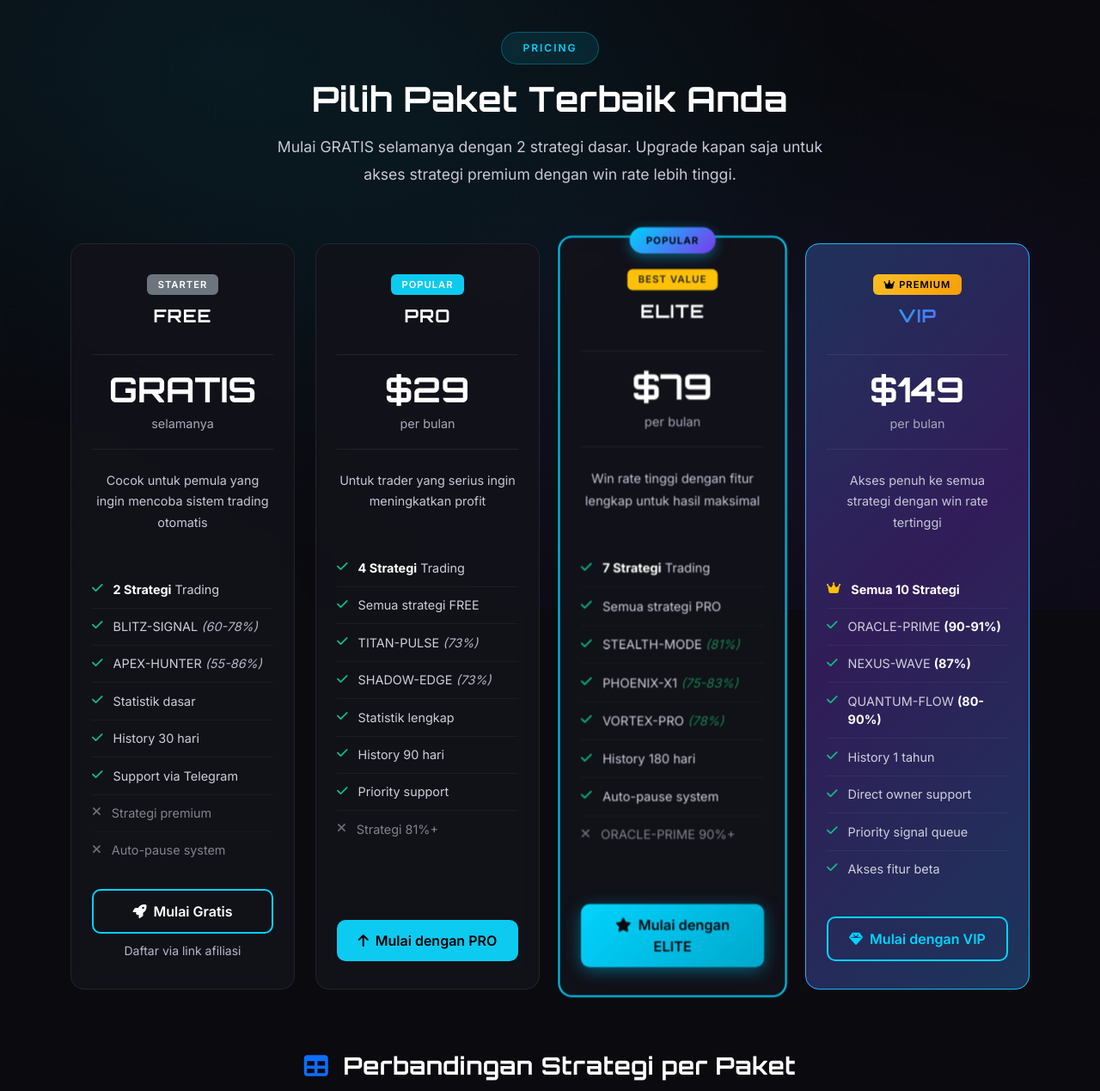
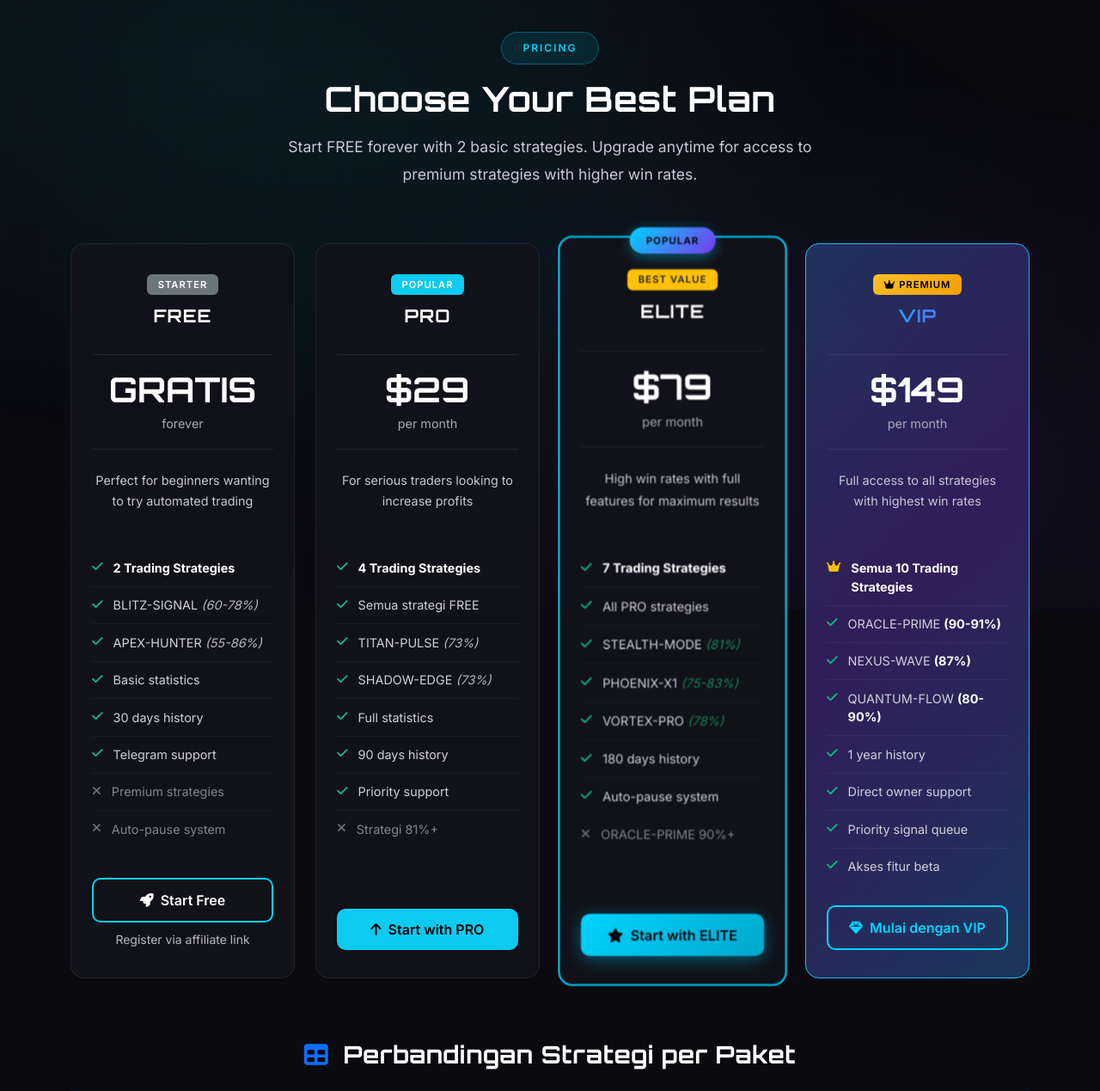
Before and after one commit to devintropers97-afk/PLAN-ROBOT-1, a PHP site: page /pricing.php in a window 1280 px wide. Shown: the part 91-1360 px from the top of the page at 86% size. Run offline with PHP 8.4, Linux system fonts and the light colour scheme; some libraries are stand-ins or nearby versions.

Commit message:
BATCH 8: Update badges.php and pricing.php multi-language
- badges.php: header, stats, category labels, CTA, rarity section
- pricing.php: header, FREE/PRO/ELITE/VIP cards with translated labels
- All pricing tiers now use translation functions for labels

```diff
--- a/pricing.php
+++ b/pricing.php
@@ -7,9 +7,9 @@ require_once 'includes/header.php';
     <div class="container">
         <div class="section-header fade-in">
             <span class="section-badge">Pricing</span>
-            <h1 class="section-title">Pilih Paket Terbaik Anda</h1>
+            <h1 class="section-title"><?php _e('pricing_main_title'); ?></h1>
             <p class="section-desc">
-                Mulai GRATIS selamanya dengan 2 strategi dasar. Upgrade kapan saja untuk akses strategi premium dengan win rate lebih tinggi.
+                <?php _e('pricing_main_desc'); ?>
             </p>
         </div>
 
@@ -19,18 +19,18 @@ require_once 'includes/header.php';
                 <div class="card pricing-card h-100">
                     <div class="card-body d-flex flex-column">
                         <div class="pricing-tier-badge">
-                            <span class="badge bg-secondary">STARTER</span>
+                            <span class="badge bg-secondary"><?php _e('pricing_starter'); ?></span>
                         </div>
                         <h3 class="pricing-name">FREE</h3>
                         <div class="pricing-price">
                             <span class="amount">GRATIS</span>
-                            <span class="period">selamanya</span>
+                            <span class="period"><?php _e('pricing_forever'); ?></span>
                         </div>
-                        <p class="pricing-desc">Cocok untuk pemula yang ingin mencoba sistem trading otomatis</p>
+                        <p class="pricing-desc"><?php _e('pricing_free_desc'); ?></p>
                         <ul class="pricing-features flex-grow-1">
                             <li>
                                 <i class="fas fa-check"></i>
-                                <span><strong>2 Strategi</strong> Trading</span>
+                                <span><strong>2 <?php _e('pricing_strategies'); ?></strong></span>
                             </li>
                             <li>
                                 <i class="fas fa-check"></i>
@@ -42,29 +42,29 @@ require_once 'includes/header.php';
                             </li>
                             <li>
                                 <i class="fas fa-check"></i>
-                                <span>Statistik dasar</span>
+                                <span><?php _e('pricing_basic_stats'); ?></span>
                             </li>
                             <li>
                                 <i class="fas fa-check"></i>
-                                <span>History 30 hari</span>
+                                <span><?php _e('pricing_history_30'); ?></span>
                             </li>
                             <li>
                                 <i class="fas fa-check"></i>
-                                <span>Support via Telegram</span>
+                                <span><?php _e('pricing_support_telegram'); ?></span>
                             </li>
                             <li class="disabled">
                                 <i class="fas fa-times"></i>
-                                <span>Strategi premium</span>
+                                <span><?php _e('pricing_premium_strats'); ?></span>
                             </li>
                             <li class="disabled">
                                 <i class="fas fa-times"></i>
-                                <span>Auto-pause system</span>
+                                <span><?php _e('pricing_auto_pause'); ?></span>
                             </li>
                         </ul>
                         <a href="register.php" class="btn btn-secondary w-100 mt-auto">
-                            <i class="fas fa-rocket me-2"></i>Mulai Gratis
+                            <i class="fas fa-rocket me-2"></i><?php _e('pricing_start_free'); ?>
                         </a>
-                        <small class="d-block text-muted mt-2 text-center">Daftar via link afiliasi</small>
+                        <small class="d-block text-muted mt-2 text-center"><?php _e('pricing_affiliate_note'); ?></small>
                     </div>
                 </div>
             </div>
@@ -74,18 +74,18 @@ require_once 'includes/header.php';
                 <div class="card pricing-card h-100">
                     <div class="card-body d-flex flex-column">
                         <div class="pricing-tier-badge">
-                            <span class="badge bg-info">POPULAR</span>
+                            <span class="badge bg-info"><?php _e('pricing_popular'); ?></span>
                         </div>
                         <h3 class="pricing-name">PRO</h3>
                         <div class="pricing-price">
                             <span class="amount">$29</span>
-                            <span class="period">per bulan</span>
+                            <span class="period"><?php _e('pricing_per_month'); ?></span>
                         </div>
-                        <p class="pricing-desc">Untuk trader yang serius ingin meningkatkan profit</p>
+                        <p class="pricing-desc"><?php _e('pricing_pro_desc'); ?></p>
                         <ul class="pricing-features flex-grow-1">
                             <li>
                                 <i class="fas fa-check"></i>
-                                <span><strong>4 Strategi</strong> Trading</span>
+                                <span><strong>4 <?php _e('pricing_strategies'); ?></strong></span>
                             </li>
                             <li>
                                 <i class="fas fa-check"></i>
@@ -101,15 +101,15 @@ require_once 'includes/header.php';
                             </li>
                             <li>
                                 <i class="fas fa-check"></i>
-                                <span>Statistik lengkap</span>
+                                <span><?php _e('pricing_full_stats'); ?></span>
                             </li>
                             <li>
                                 <i class="fas fa-check"></i>
-                                <span>History 90 hari</span>
+                                <span><?php _e('pricing_history_90'); ?></span>
                             </li>
                             <li>
                                 <i class="fas fa-check"></i>
-                                <span>Priority support</span>
+                                <span><?php _e('pricing_support_priority'); ?></span>
                             </li>
                             <li class="disabled">
                                 <i class="fas fa-times"></i>
@@ -117,7 +117,7 @@ require_once 'includes/header.php';
                             </li>
                         </ul>
                         <a href="<?php echo isLoggedIn() ? 'subscribe.php?plan=pro' : 'register.php'; ?>" class="btn btn-info w-100 mt-auto">
-                            <i class="fas fa-arrow-up me-2"></i><?php echo isLoggedIn() ? 'Upgrade ke PRO' : 'Mulai dengan PRO'; ?>
+                            <i class="fas fa-arrow-up me-2"></i><?php echo isLoggedIn() ? __('pricing_upgrade_pro') : __('pricing_start_pro'); ?>
                         </a>
                     </div>
                 </div>
@@ -128,22 +128,22 @@ require_once 'includes/header.php';
                 <div class="card pricing-card featured h-100">
                     <div class="card-body d-flex flex-column">
                         <div class="pricing-tier-badge">
-                            <span class="badge bg-warning text-dark">BEST VALUE</span>
+                            <span class="badge bg-warning text-dark"><?php _e('pricing_best_value'); ?></span>
                         </div>
                         <h3 class="pricing-name">ELITE</h3>
                         <div class="pricing-price">
                             <span class="amount">$79</span>
-                            <span class="period">per bulan</span>
+                            <span class="period"><?php _e('pricing_per_month'); ?></span>
                         </div>
-                        <p class="pricing-desc">Win rate tinggi dengan fitur lengkap untuk hasil maksimal</p>
+                        <p class="pricing-desc"><?php _e('pricing_elite_desc'); ?></p>
                         <ul class="pricing-features flex-grow-1">
                             <li>
                                 <i class="fas fa-check"></i>
-                                <span><strong>7 Strategi</strong> Trading</span>
+                                <span><strong>7 <?php _e('pricing_strategies'); ?></strong></span>
                             </li>
                             <li>
                                 <i class="fas fa-check"></i>
-                                <span>Semua strategi PRO</span>
+                                <span><?php _e('pricing_all_strats'); ?></span>
                             </li>
                             <li>
                                 <i class="fas fa-check"></i>
@@ -159,11 +159,11 @@ require_once 'includes/header.php';
                             </li>
                             <li>
                                 <i class="fas fa-check"></i>
-                                <span>History 180 hari</span>
+                                <span><?php _e('pricing_history_180'); ?></span>
                             </li>
                             <li>
                                 <i class="fas fa-check"></i>
-                                <span>Auto-pause system</span>
+                                <span><?php _e('pricing_auto_pause'); ?></span>
                             </li>
                             <li class="disabled">
                                 <i class="fas fa-times"></i>
@@ -171,7 +171,7 @@ require_once 'includes/header.php';
                             </li>
                         </ul>
                         <a href="<?php echo isLoggedIn() ? 'subscribe.php?plan=elite' : 'register.php'; ?>" class="btn btn-primary w-100 mt-auto">
-                            <i class="fas fa-star me-2"></i><?php echo isLoggedIn() ? 'Upgrade ke ELITE' : 'Mulai dengan ELITE'; ?>
+                            <i class="fas fa-star me-2"></i><?php echo isLoggedIn() ? __('pricing_upgrade_elite') : __('pricing_start_elite'); ?>
                         </a>
                     </div>
                 </div>
@@ -182,18 +182,18 @@ require_once 'includes/header.php';
                 <div class="card pricing-card vip-card h-100">
                     <div class="card-body d-flex flex-column">
                         <div class="pricing-tier-badge">
-                            <span class="badge bg-gradient-gold"><i class="fas fa-crown me-1"></i>PREMIUM</span>
+                            <span class="badge bg-gradient-gold"><i class="fas fa-crown me-1"></i><?php _e('pricing_premium'); ?></span>
                         </div>
                         <h3 class="pricing-name text-gradient">VIP</h3>
                         <div class="pricing-price">
                             <span class="amount">$149</span>
-                            <span class="period">per bulan</span>
+                            <span class="period"><?php _e('pricing_per_month'); ?></span>
                         </div>
-                        <p class="pricing-desc">Akses penuh ke semua strategi dengan win rate tertinggi</p>
+                        <p class="pricing-desc"><?php _e('pricing_vip_desc'); ?></p>
                         <ul class="pricing-features flex-grow-1">
                             <li>
                                 <i class="fas fa-crown text-warning"></i>
-                                <span><strong>Semua 10 Strategi</strong></span>
+                                <span><strong>Semua 10 <?php _e('pricing_strategies'); ?></strong></span>
                             </li>
                             <li>
                                 <i class="fas fa-check"></i>
@@ -209,11 +209,11 @@ require_once 'includes/header.php';
                             </li>
                             <li>
                                 <i class="fas fa-check"></i>
-                                <span>History 1 tahun</span>
+                                <span><?php _e('pricing_history_1y'); ?></span>
                             </li>
                             <li>
                                 <i class="fas fa-check"></i>
-                                <span>Direct owner support</span>
+                                <span><?php _e('pricing_support_direct'); ?></span>
                             </li>
                             <li>
                                 <i class="fas fa-check"></i>
```
Also changed, not shown: badges.php (+22 -22 lines).
